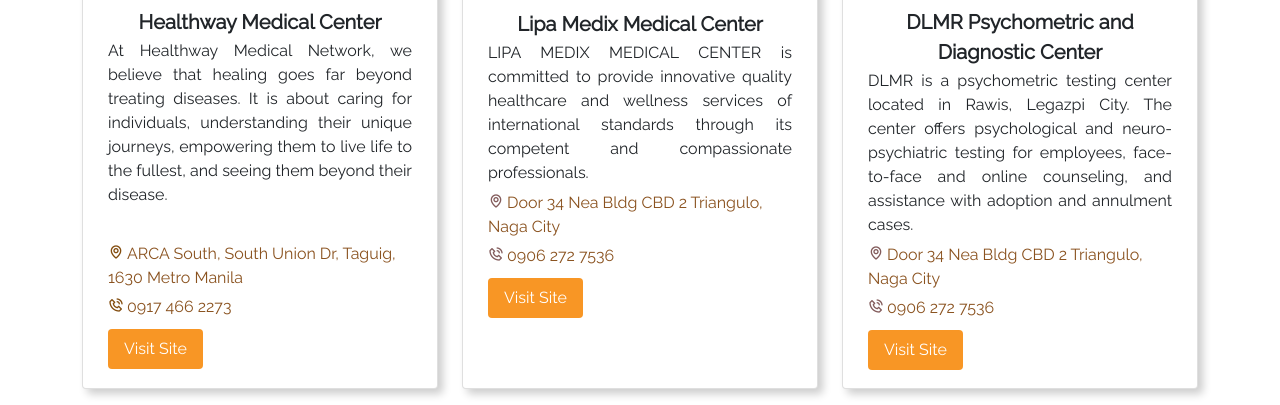
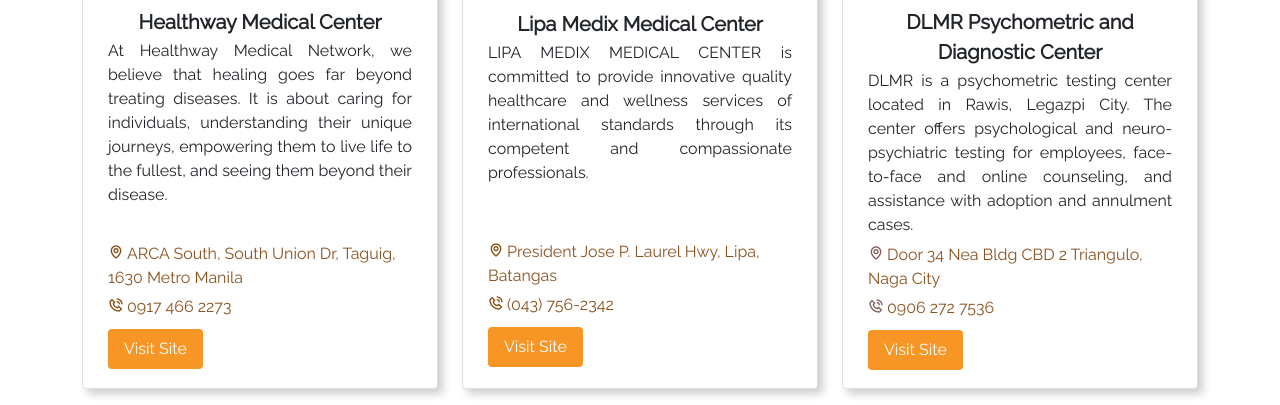
Before and after one commit to jaor13/MindWhisper-Web-Systems-Final-Term, a PHP site: page /support-care-directory.html in a window 1280 px wide. Shown: the part 1815-2220 px from the top of the page. Run offline with PHP 8.4, Linux system fonts and the light colour scheme.

Commit message:
added 1 to the list

```diff
--- a/styles.css/support-caredirectory/styles.css
+++ b/styles.css/support-caredirectory/styles.css
@@ -274,6 +274,18 @@ button[type="submit"]:focus {
   margin-top: -6px;
 }
 
+#LMMC-title{
+  margin-top: -15px;
+}
+
+#LMMC-txt{
+  margin-top: -6px;
+}
+
+.LMMC-icon{
+  margin-top: 55px;
+}
+
 #card-text{
   margin-top: -5px;
   text-align: justify;
--- a/support-care-directory.html
+++ b/support-care-directory.html
@@ -210,18 +210,18 @@
                       <div class="card">
                         <img src="assets/images/directory/LMMC.svg" id="LMMC-img" class="card-img-top" alt="bicolbehavioralmedicine">
                           <div class="card-body">
-                            <p id="DLMR-title" class="card-title">Lipa Medix Medical Center</p>
-                            <p id="DLMR-txt" class="card-text">LIPA MEDIX MEDICAL CENTER is committed to provide innovative quality healthcare and wellness services of international standards through its competent and compassionate professionals.</p>
-                            <ul class="DLMR-icon">
+                            <p id="LMMC-title" class="card-title">Lipa Medix Medical Center</p>
+                            <p id="LMMC-txt" class="card-text">LIPA MEDIX MEDICAL CENTER is committed to provide innovative quality healthcare and wellness services of international standards through its competent and compassionate professionals.</p>
+                            <ul class="LMMC-icon">
                               <li>
-                                <i class="bx bx-map location-icon"></i><a style="text-decoration: none;" href="https://www.google.com/maps/dir/13.3559623,123.7405566/13.6185071,123.1900004/@13.4334955,123.1356055,10z/data=!3m1!4b1!4m4!4m3!1m1!4e1!1m0?entry=ttu" class="icon-txt" target="_blank">Door 34 Nea Bldg CBD 2 Triangulo, Naga City</a>
+                                <i class="bx bx-map location-icon"></i><a style="text-decoration: none;" href="https://www.google.com/maps/dir//W5X4%2B3Q8,+President+Jose+P.+Laurel+Hwy,+Lipa,+Batangas/@13.9476522,121.074565,12z/data=!4m8!4m7!1m0!1m5!1m1!1s0x33bd6c97ae5f5431:0x3b310cc60d42e459!2m2!1d121.1569668!2d13.9476661?entry=ttu" class="icon-txt" target="_blank">President Jose P. Laurel Hwy, Lipa, Batangas</a>
                               </li>
                               <li>
-                                <i class='bx bx-phone-call'></i><a style="text-decoration: none;" class="icon-txt" href="tel:0906 272 7536">0906 272 7536</a>
+                                <i class='bx bx-phone-call'></i><a style="text-decoration: none;" class="icon-txt" href="tel:(043) 756-2342">(043) 756-2342</a>
                               </li>
                             </ul>
                             <div class="margin">
-                              <a style="text-decoration: none;" href="https://www.facebook.com/bicolbehavioralmedicine/" target="_blank" class="btn-primary">Visit Site</a>
+                              <a style="text-decoration: none;" href="https://lipamedix.com/doctors/" target="_blank" class="btn-primary">Visit Site</a>
                             </div>
                           </div>
                       </div>
```
